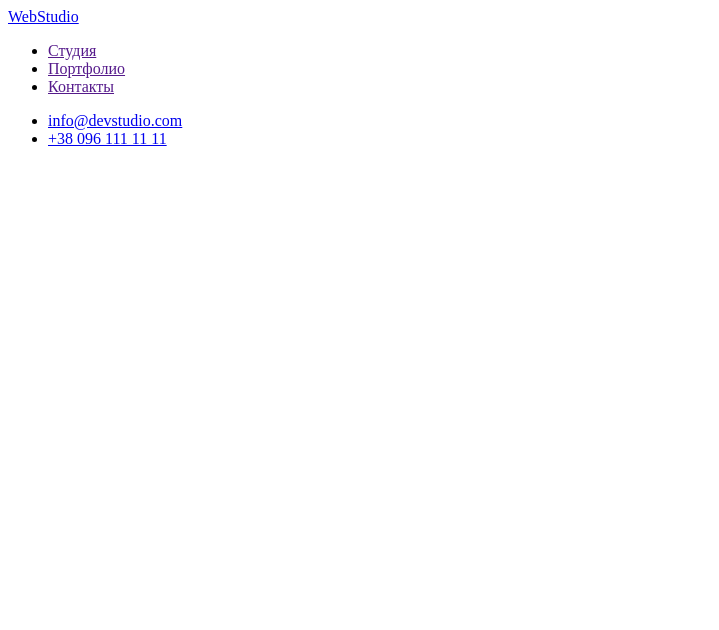
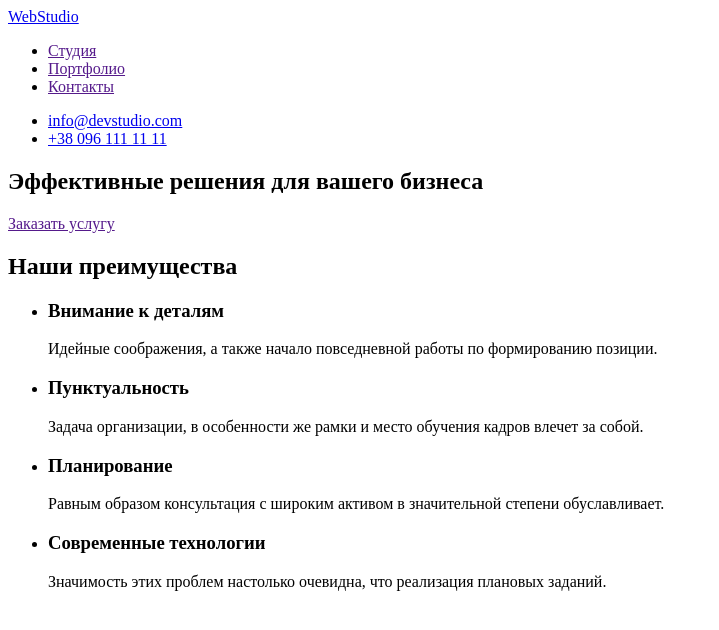
Before and after one commit to AKutusenko/goit-markup-hw-01, a plain HTML site: page index.html in a window 1280 px wide. Shown: the whole page, without its empty margins (0-719 px from the left). Drawn offline with Linux system fonts and the light colour scheme.

Commit message:
Update index.html
Добавляет  раздел "Преимущества"

```diff
--- a/index.html
+++ b/index.html
@@ -3,12 +3,12 @@
   <head>
     <meta charset="UTF-8" />
     <meta name="viewport" content="width=device-width, initial-scale=1.0" />
-    <title>Document</title>
+    <title>goit-markup-hw-01</title>
   </head>
   <body>
     <header>
       <nav>
-        <a href="/">WebStudio</a>
+        <a lang="en" href="/">WebStudio</a>
         <ul>
           <li><a href="">Студия</a></li>
           <li><a href="">Портфолио</a></li>
@@ -20,5 +20,44 @@
         <li><a href="tel:+380961111111">+38 096 111 11 11</a></li>
       </ul>
     </header>
+    <div>
+      <section>
+        <h1>Эффективные решения для вашего бизнеса</h1>
+        <a href="">Заказать услугу</a>
+      </section>
+      <section>
+        <h2>Наши преимущества</h2>
+        <ul>
+          <li>
+            <h3>Внимание к деталям</h3>
+            <p>
+              Идейные соображения, а также начало повседневной работы по
+              формированию позиции.
+            </p>
+          </li>
+          <li>
+            <h3>Пунктуальность</h3>
+            <p>
+              Задача организации, в особенности же рамки и место обучения кадров
+              влечет за собой.
+            </p>
+          </li>
+          <li>
+            <h3>Планирование</h3>
+            <p>
+              Равным образом консультация с широким активом в значительной
+              степени обуславливает.
+            </p>
+          </li>
+          <li>
+            <h3>Современные технологии</h3>
+            <p>
+              Значимость этих проблем настолько очевидна, что реализация
+              плановых заданий.
+            </p>
+          </li>
+        </ul>
+      </section>
+    </div>
   </body>
 </html>
```
